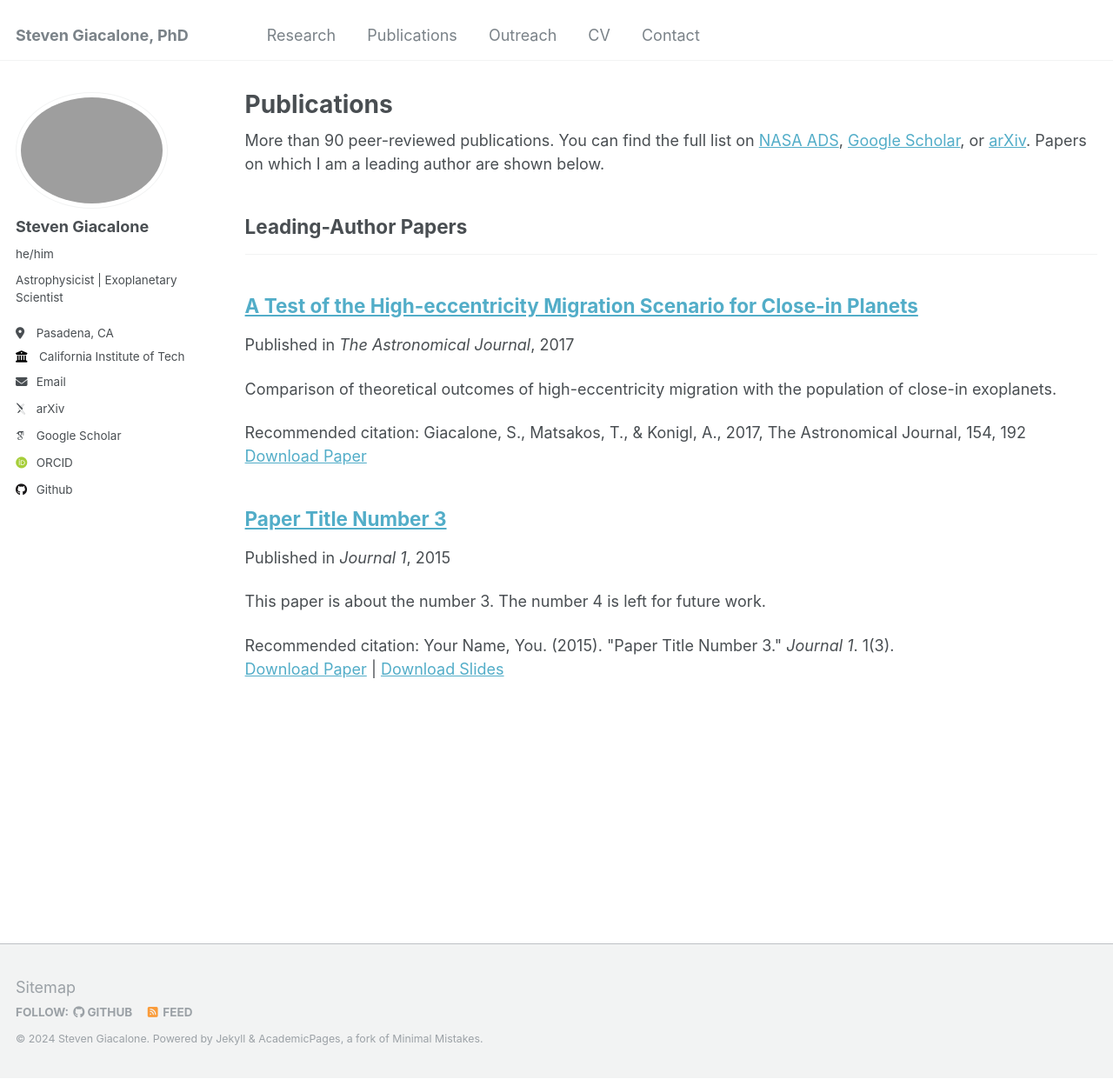
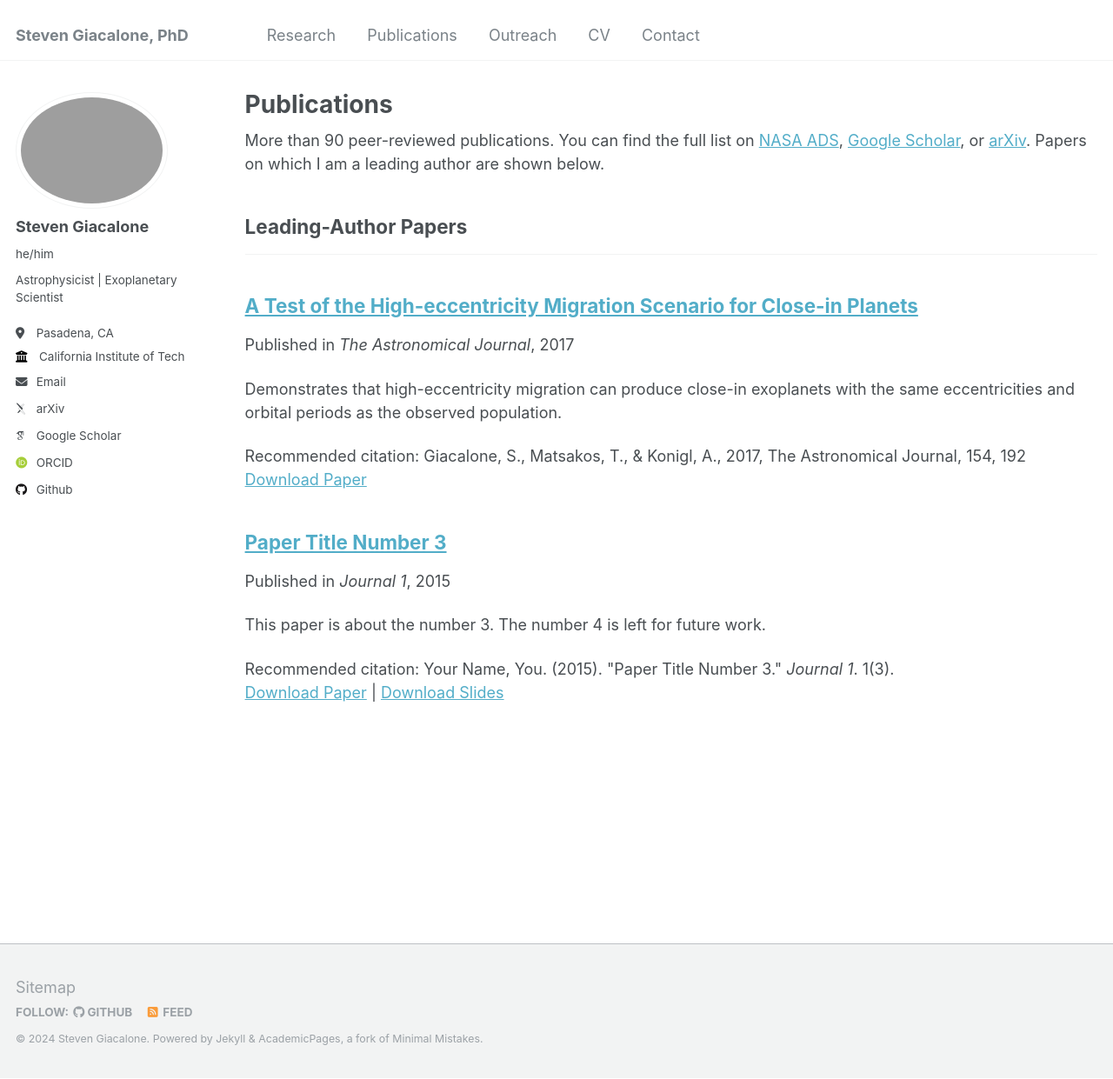
Before and after one commit to stevengiacalone/stevengiacalone.github.io, a Jekyll site: the page built from _pages/publications.html, in a window 1280 px wide and 1241 px high. Shown: the whole window at 87% size. Built offline with Jekyll 4.4.1, drawn with Linux system fonts in a browser that asks for light colours; some web fonts are replaced.

Commit message:
Update Giacalone_etal_2017.md

```diff
--- a/_publications/Giacalone_etal_2017.md
+++ b/_publications/Giacalone_etal_2017.md
@@ -3,7 +3,7 @@ title: "A Test of the High-eccentricity Migration Scenario for Close-in Planets"
 collection: publications
 category: manuscripts
 permalink: /publication/Giacalone_etal_2017
-excerpt: 'Comparison of theoretical outcomes of high-eccentricity migration with the population of close-in exoplanets.'
+excerpt: 'Demonstrates that high-eccentricity migration can produce close-in exoplanets with the same eccentricities and orbital periods as the observed population.'
 date: 2017-11-01
 venue: 'The Astronomical Journal'
 paperurl: 'https://stevengiacalone.github.io/files/Giacalone_etal_2017.pdf'
```
